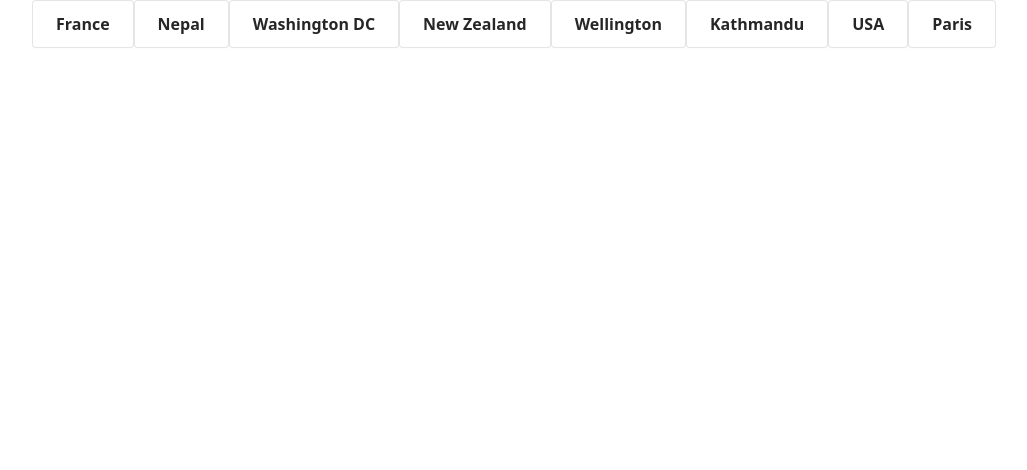
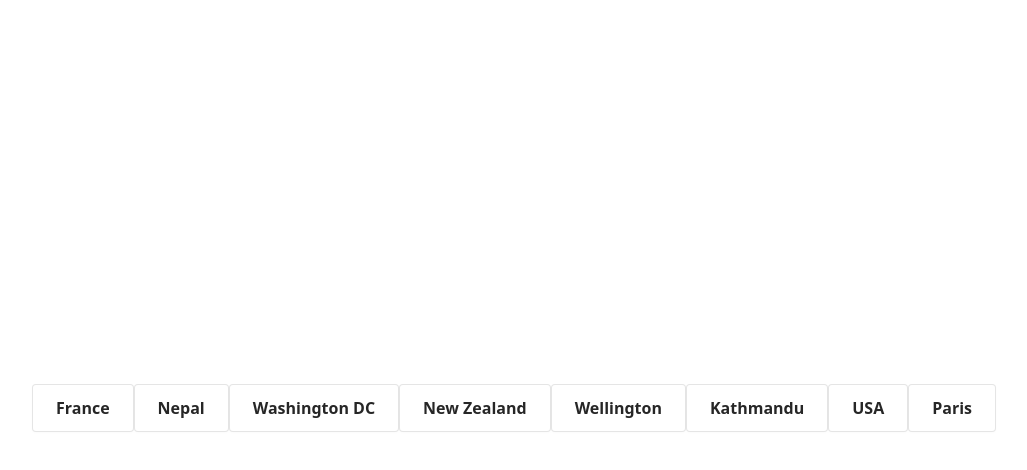
Before and after one commit to yadavn01/country-code, a React (Create React App) app: page / in a window 1280 px wide. Shown: the top 470 px of the page, without its empty margins (126-1153 px from the left). Built offline with nearby package versions, Linux system fonts and the light colour scheme.

Commit message:
finsh styling

```diff
--- a/src/index.css
+++ b/src/index.css
@@ -1,11 +1,10 @@
 body {
-  margin: 0;
-  text-align: center;
-  font-family: -apple-system, BlinkMacSystemFont, 'Segoe UI', 'Roboto', 'Oxygen',
-    'Ubuntu', 'Cantarell', 'Fira Sans', 'Droid Sans', 'Helvetica Neue',
-    sans-serif;
-  -webkit-font-smoothing: antialiased;
-  -moz-osx-font-smoothing: grayscale;
+    display: flex;
+    justify-content: center;
+    align-items: center;
+    height: 100vh;
+    background-color: #FFFFFF;
+
 }
 
 code {
```
